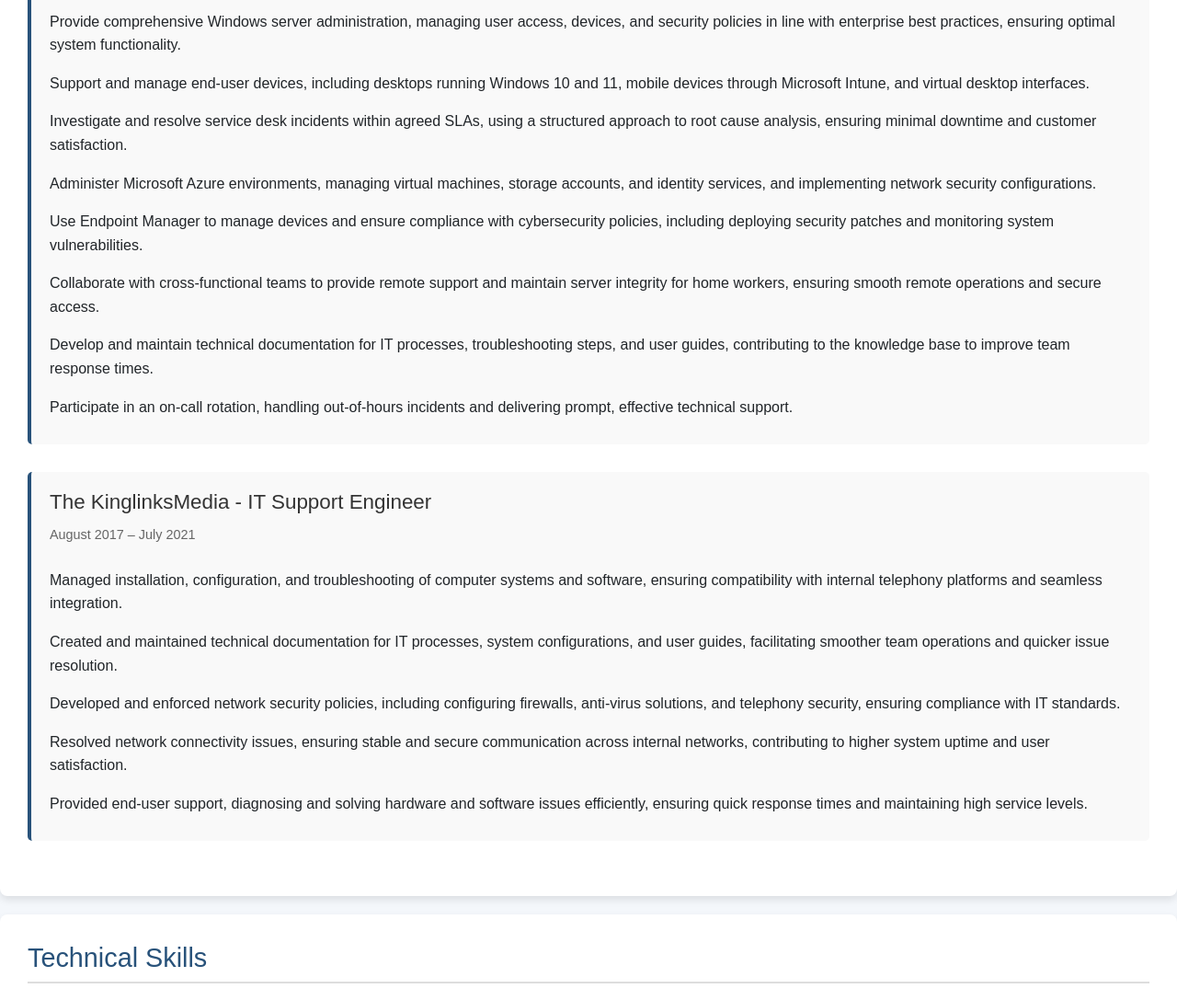
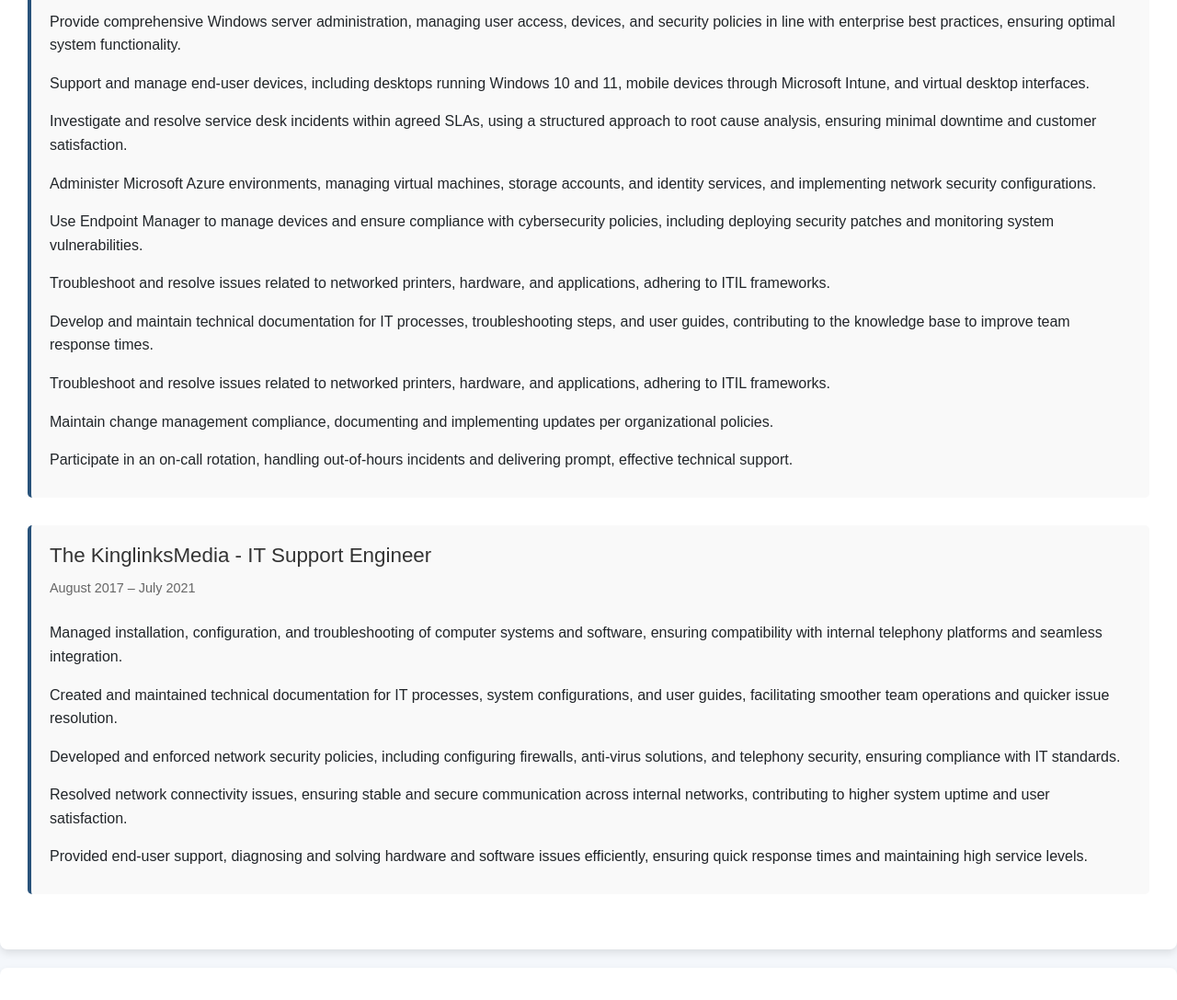
Before and after one commit to Shood-shood/ma_resume, a plain HTML site: page index.html in a window 1280 px wide. Shown: the part 669-1756 px from the top of the page at 92% size. Drawn offline with nearby package versions, Linux system fonts and the light colour scheme.

Commit message:
add new lines

```diff
--- a/index.html
+++ b/index.html
@@ -38,8 +38,10 @@
                 <li class="list-group-item">Investigate and resolve service desk incidents within agreed SLAs, using a structured approach to root cause analysis, ensuring minimal downtime and customer satisfaction.</li>
                 <li class="list-group-item">Administer Microsoft Azure environments, managing virtual machines, storage accounts, and identity services, and implementing network security configurations.</li>
                 <li class="list-group-item">Use Endpoint Manager to manage devices and ensure compliance with cybersecurity policies, including deploying security patches and monitoring system vulnerabilities.</li>
-                <li class="list-group-item">Collaborate with cross-functional teams to provide remote support and maintain server integrity for home workers, ensuring smooth remote operations and secure access.</li>
+                <li class="list-group-item">Troubleshoot and resolve issues related to networked printers, hardware, and applications, adhering to ITIL frameworks.</li>
                 <li class="list-group-item">Develop and maintain technical documentation for IT processes, troubleshooting steps, and user guides, contributing to the knowledge base to improve team response times.</li>
+                <li class="list-group-item">Troubleshoot and resolve issues related to networked printers, hardware, and applications, adhering to ITIL frameworks.</li>
+                <li class="list-group-item">Maintain change management compliance, documenting and implementing updates per organizational policies.</li>
                 <li class="list-group-item">Participate in an on-call rotation, handling out-of-hours incidents and delivering prompt, effective technical support.</li>
             </ul>
         </article>
```
